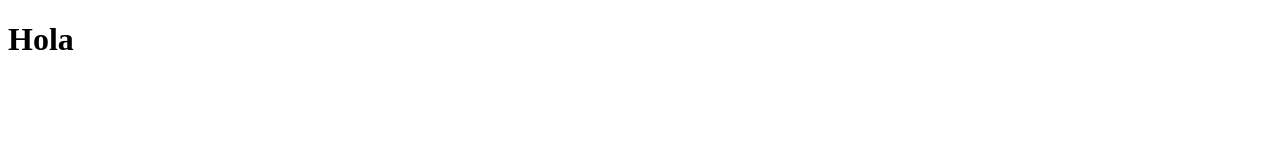
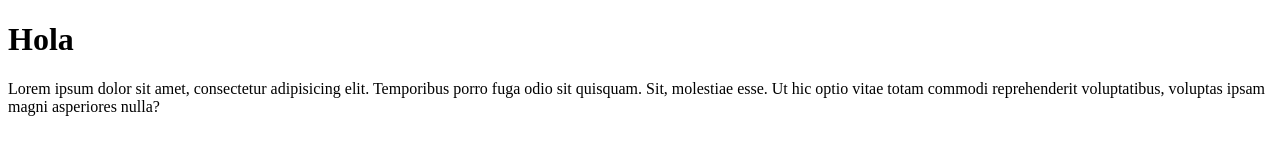
Before and after one commit to gastonec1996/proyectoDemoCursoPrework, a plain HTML site: page index.html in a window 1280 px wide. Drawn offline with Linux system fonts and the light colour scheme.

Commit message:
we add paragraph with lorem

```diff
--- a/index.html
+++ b/index.html
@@ -8,5 +8,8 @@
 </head>
 <body>
     <h1>Hola</h1>
+    <p>
+        Lorem ipsum dolor sit amet, consectetur adipisicing elit. Temporibus porro fuga odio sit quisquam. Sit, molestiae esse. Ut hic optio vitae totam commodi reprehenderit voluptatibus, voluptas ipsam magni asperiores nulla?
+    </p>
 </body>
 </html>
```
